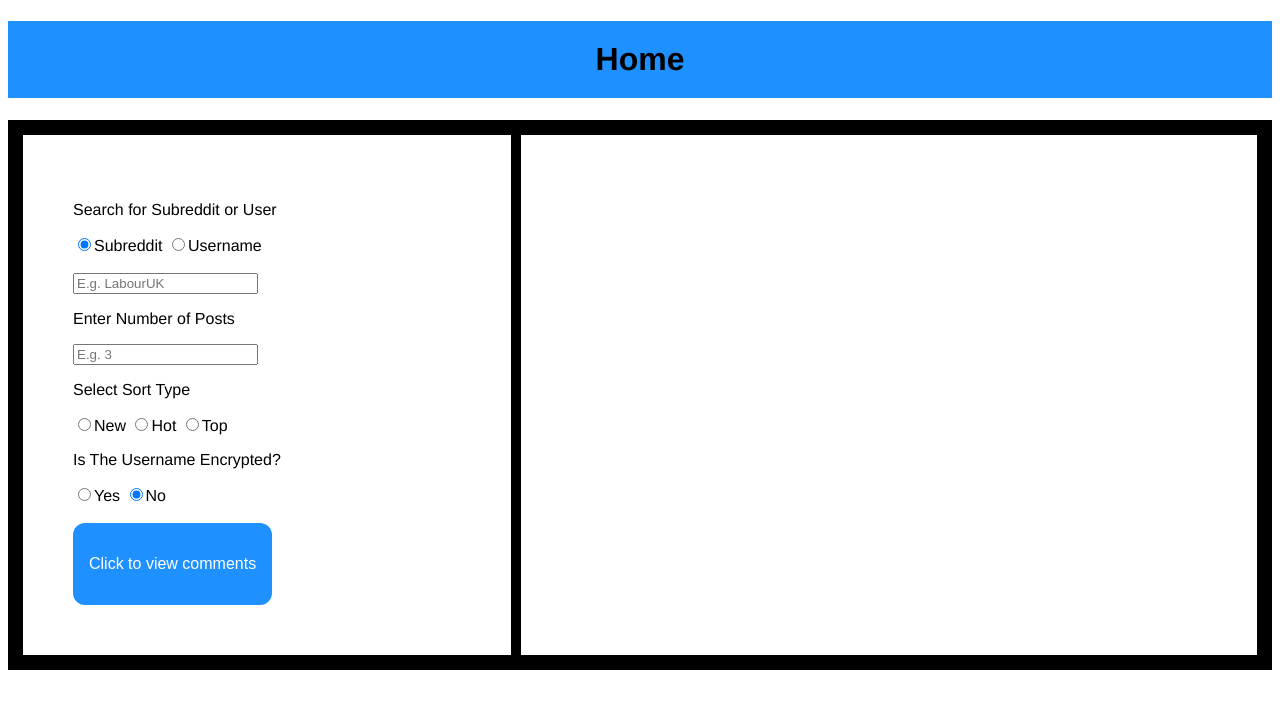
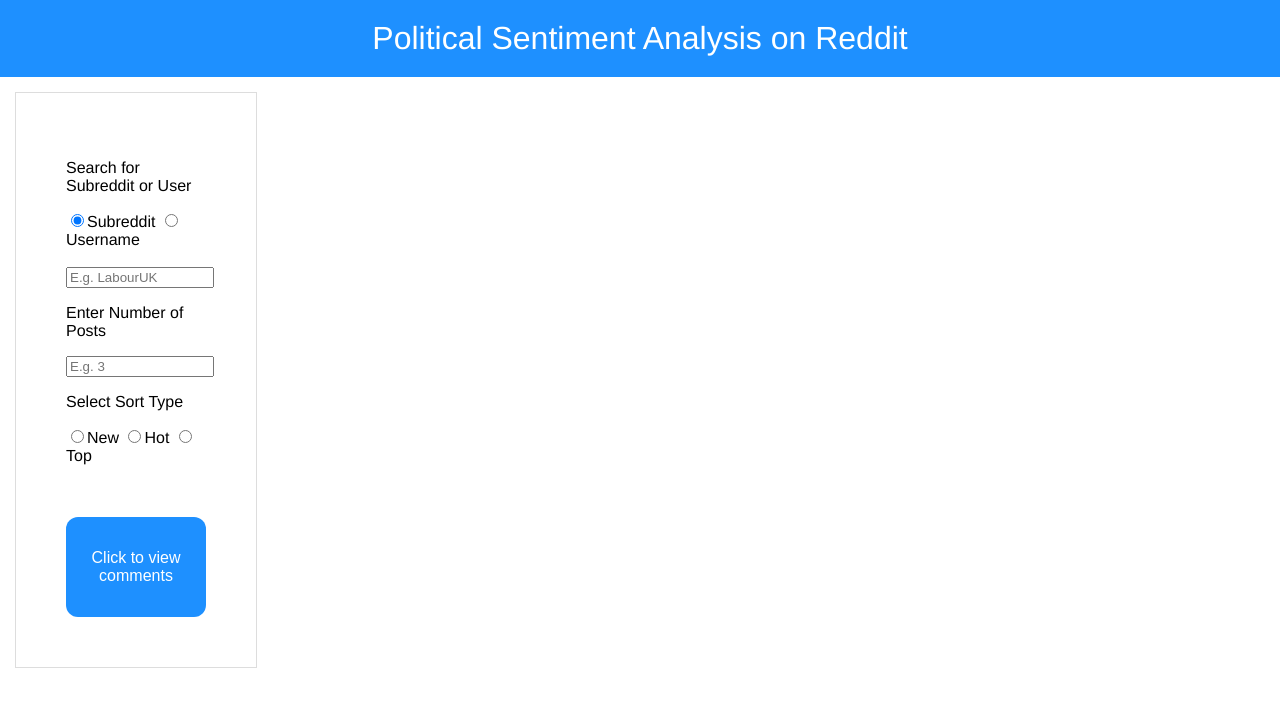
Before and after one commit to Bilal-Habib/Reddit_Political_Sentiment, a Flask app: page / in a window 1280 px wide. Shown: the top 709 px of the page. Run offline with Flask 2, Linux system fonts and the light colour scheme; parts of the project's set-up code (start-up, migrations or seed data) failed here and were passed over; some libraries are stand-ins or nearby versions.

Commit message:
added toggle switch to show left/right wing comments table added pie chart added spinner/loader cleaned UI by removing black borders around divs cleaned UI by hiding and showing elements using JQuery & event listener

```diff
--- a/app.py
+++ b/app.py
@@ -3,9 +3,8 @@ import reddit_connection
 import ml_model
 import rsa
 
-
+app = Flask(__name__)
 public_key, private_key = rsa.newkeys(512)
-app = Flask(__name__)
 
 
 @app.route('/')
@@ -28,15 +27,16 @@ def getUserInput():
     column_names = []
     # check if page type requested is a subreddit or a user
     if page_type == 'subredditPage':
-        column_names = ['Username', 'Comment', 'Sentiment Value']
+        column_names = ['Sentiment Value', 'Comment', 'Username']
         comments = reddit_connection.getSubredditComments(page_name, no_posts, post_sort_type)
     elif page_type == 'usernamePage':
-        column_names = ['Comment', 'Sentiment Value']
+        column_names = ['Sentiment Value', 'Comment']
         comments = reddit_connection.getUserComments(is_encrypted, page_name, no_posts, post_sort_type)
 
-    table_data = ml_model.predictComments(page_type, comments)
-
-    return {'connection': 'Successful', 'column_names': column_names, 'comments': table_data}
+    left_wing_dataset, right_wing_dataset = ml_model.predictComments(page_type, comments)
+    # comments = left_wing_dataset + right_wing_dataset
+    return {'connection': 'Successful', 'column_names': column_names,
+            'left_wing_dataset': left_wing_dataset, 'right_wing_dataset': right_wing_dataset}
 
 
 if __name__ == '__main__':
--- a/static/css/styles.css
+++ b/static/css/styles.css
@@ -1,25 +1,35 @@
 body {
     font-family: "Lucinda Grande", "Lucinda Sans Unicode", Helvetica, Arial, Verdana, sans-serif;
     color: black;
+    margin: 0px;
+    padding: 0px;
 }
 
 h1 {
     background-color: dodgerblue;
+    color: white;
+    font-weight: lighter;
     text-align: center;
     padding: 20px;
+    margin: 0px;
+}
+
+input[type=text] {
+    width: 100%;
 }
 
 .container {
     padding: 10px;
-    background-color: black;
     display:grid;
     grid-template-columns: repeat(5, 1fr);
+    max-width: 100%;
 }
 
 #options-div {
-    grid-column: span 2 / span 2;
+    grid-column: span 1;
     background-color: white;
     padding: 50px;
+    border: 1px solid #ddd;
 }
 
 #radio label {
@@ -53,33 +63,6 @@ h1 {
     padding: 10px;
     margin: 5px;
 }
-/*css above is for small ui (mobile screens)*/
-
-#table {
-    display: block;
-    overflow-x: auto;
-    white-space: nowrap;
-    font-family: Arial, Helvetica, sans-serif;
-    border-collapse: collapse;
-    width: 100%;
-  }
-
-#table td, #table th {
-    border: 1px solid #ddd;
-    padding: 8px;
-  }
-
-#table tr:nth-child(even){background-color: #f2f2f2;}
-
-#table tr:hover {background-color: #ddd;}
-
-#table th {
-  padding-top: 12px;
-  padding-bottom: 12px;
-  text-align: left;
-  background-color: dodgerblue;
-  color: white;
-}
 
 /*css below is for desktop ui (big screens)*/
 @media (min-width: 768px) {
@@ -94,3 +77,160 @@ h1 {
     }
 
 }
+
+/*css above is for small ui (mobile screens)*/
+
+/*------------------- Table CSS -----------------*/
+.table {
+    font-family: Arial, Helvetica, sans-serif;
+    width: 100%;
+    table-layout: fixed;
+  }
+
+.table td, .table th {
+    border: 1px solid #ddd;
+    padding: 8px;
+    word-wrap: break-word
+  }
+
+.table tr {
+    border-top: 0px;
+}
+
+.table tr:nth-child(even){background-color: #f2f2f2;}
+
+.table tr:hover {background-color: #ddd;}
+
+.table th {
+  padding-top: 12px;
+  padding-bottom: 12px;
+  text-align: left;
+  background-color: dodgerblue;
+  color: white;
+}
+/*------------------- Table CSS -----------------*/
+
+/*------------------- Loader/Spinner CSS -----------------*/
+.loader,
+.loader:after {
+  border-radius: 50%;
+  width: 10em;
+  height: 10em;
+}
+.loader {
+  margin: 25% 35%;
+  font-size: 10px;
+  position: relative;
+  text-indent: -9999em;
+  border-top: 1.1em solid rgba(60, 60, 60, 0.2);
+  border-right: 1.1em solid rgba(60, 60, 60, 0.2);
+  border-bottom: 1.1em solid rgba(60, 60, 60, 0.2);
+  border-left: 1.1em solid #000;
+  -webkit-transform: translateZ(0);
+  -ms-transform: translateZ(0);
+  transform: translateZ(0);
+  -webkit-animation: load8 1.1s infinite linear;
+  animation: load8 1.1s infinite linear;
+}
+@-webkit-keyframes load8 {
+  0% {
+    -webkit-transform: rotate(0deg);
+    transform: rotate(0deg);
+  }
+  100% {
+    -webkit-transform: rotate(360deg);
+    transform: rotate(360deg);
+  }
+}
+@keyframes load8 {
+  0% {
+    -webkit-transform: rotate(0deg);
+    transform: rotate(0deg);
+  }
+  100% {
+    -webkit-transform: rotate(360deg);
+    transform: rotate(360deg);
+  }
+}
+/*------------------- Loader/Spinner CSS -----------------*/
+
+
+/*------------------- Toggle Switch CSS -----------------*/
+.switch {
+  position: relative;
+  display: inline-block;
+  width: 180px;
+  height: 34px;
+}
+
+.switch input {display:none;}
+
+.slider {
+  position: absolute;
+  cursor: pointer;
+  top: 0;
+  left: 0;
+  right: 0;
+  bottom: 0;
+  background-color: blue;
+  -webkit-transition: .4s;
+  transition: .4s;
+}
+
+.slider:before {
+  position: absolute;
+  content: "";
+  height: 26px;
+  width: 26px;
+  left: 4px;
+  bottom: 4px;
+  background-color: white;
+  -webkit-transition: .4s;
+  transition: .4s;
+}
+
+input:checked + .slider {
+  background-color: red;
+}
+
+input:focus + .slider {
+  box-shadow: 0 0 1px #2196F3;
+}
+
+input:checked + .slider:before {
+  -webkit-transform: translateX(55px);
+  -ms-transform: translateX(55px);
+  transform: translateX(55px);
+}
+
+.right
+{
+  display: none;
+}
+
+.right, .left
+{
+  color: white;
+  position: absolute;
+  transform: translate(-50%,-50%);
+  top: 50%;
+  left: 50%;
+  font-size: 100%;
+  font-family: Verdana, sans-serif;
+}
+
+input:checked+ .slider .right
+{display: block;}
+
+input:checked + .slider .left
+{display: none;}
+
+/* Rounded sliders */
+.slider.round {
+  border-radius: 34px;
+}
+
+.slider.round:before {
+  border-radius: 50%;
+}
+/*------------------- Toggle Switch CSS -----------------*/
--- a/static/js/scripts.js
+++ b/static/js/scripts.js
@@ -4,18 +4,47 @@ window.onload = function(){
 };
 
 function changes() {
+//  when page loads or refreshes, hide these elements
+    $("#loader").hide();
+    $("#encrypt-label").hide();
+    $("label[for=encrypted],#encrypted").hide();
+    $("label[for=notEncrypted],#notEncrypted").hide();
+    $("#notEncrypted").prop("checked", true);
+    $(".switch").hide();
+    $("#chartContainer").hide();
+
     $('[name="page"]').on('change', function() {
         if ($(this).attr('id') == 'subredditPage') {
             $('#amount-label').text('Enter Number of Posts');
             $("#encrypt-label").hide();
-            $("#encrypted").hide();
-            $("#notEncrypted").hide();
+            $("label[for=encrypted],#encrypted").hide();
+            $("label[for=notEncrypted],#notEncrypted").hide();
         } else {
             $('#amount-label').text('Enter Number of Comments');
             $("#encrypt-label").show();
             $("#encrypted").show();
-            $("#notEncrypted").show();
+            $("label[for=encrypted],#encrypted").show();
+            $("label[for=notEncrypted],#notEncrypted").show();
         }
+    });
+}
+
+function init() {
+    document.addEventListener('DOMContentLoaded', function () {
+      let checkbox = document.querySelector('input[type="checkbox"]');
+
+      checkbox.addEventListener('change', function () {
+    //  when checked show right wing comments table and hide left wing
+        if (checkbox.checked) {
+          hideAllTables();
+          $("#rightwing-table").show();
+          console.log('Checked');
+        } else {
+          hideAllTables();
+          $("#leftwing-table").show();
+          console.log('Not checked');
+        }
+      });
     });
 }
 
@@ -36,44 +65,21 @@ function getUserInput() {
     return JSON.stringify(user_input)
 }
 
-function getComments() {
+function showComments() {
+    $(".switch").hide();
+    removeAllTables();
+    $("#loader").show();
     $.ajax({
         type: "POST",
         url: '/getuserinput',
         contentType: "application/json",
-            async: false,
+        async: true,
         data: getUserInput(),
 
         success: function (success_data) {
-                console.log("Comments retrieved successfully and has been saved")
+            if (success_data){
                 console.log(success_data)
-            },
-    });
-//    you can use code above or below (same result)
-
-//    fetch("/getuserinput", {
-//      method: "POST",
-//      body: JSON.stringify(user_input)
-//    }).then(res => {
-//      console.log("Request complete! response:", res);
-//    });
-
-    showComments();
-}
-
-function showComments() {
-    $.ajax({
-            type: "POST",
-            url: '/getuserinput',
-            contentType: "application/json",
-            async: false,
-            data: getUserInput(),
-
-            success: function (success_data) {
-                if (success_data.comments){
-                    console.log(success_data)
-                    createTable(success_data.column_names, success_data.comments)
-                    logData(success_data.column_names, success_data.comments)
+                processRedditData(success_data.column_names, success_data.left_wing_dataset, success_data.right_wing_dataset)
             } else {
                 console.log("Error, could not retrieve comments")
             }
@@ -81,26 +87,34 @@ function showComments() {
     });
 }
 
-function logData(column_names, comments) {
-    console.log(column_names);
-    console.log(comments);
+function processRedditData(column_names, left_comments, right_comments){
+    displayTable(column_names, left_comments, 'leftwing');
+    displayTable(column_names, right_comments, 'rightwing');
+    hideAllTables();
+    $("#leftwing-table").show();
+    displayPieChart(left_comments, right_comments);
 }
 
 function addTable() {
     $('#table-div').append('<table id="table"></table>');
 }
 
-function removeTable() {
-    $("#table").remove();
+function removeAllTables() {
+    $("#leftwing-table").remove();
+    $("#rightwing-table").remove();
 }
 
-function createTable(column_names, comments) {
-//  initialise div to remove an existing table
-    removeTable();
-//
+function hideAllTables() {
+    $(".table").hide();
+}
+
+function displayTable(column_names, comments, sentiment) {
+    $("#loader").hide();
+    $(".switch").show();
+//  TODO: WRITE CODE TO RESET TOGGLE SWITCH TO BE OFF/SHOW LEFT WING COMMENTS
+    $("#chartContainer").show();
     addTable();
     let table = document.getElementById('table');
-
     //  set column names/headers
     for (c=0; c<column_names.length; c++) {
         let header = document.createElement("th");
@@ -113,10 +127,46 @@ function createTable(column_names, comments) {
         let tr = document.createElement("tr");
         table.appendChild(tr);
         for (x=0; x<comments[y].length; x++) {
-            var td  = document.createElement("td");
-            var txt = document.createTextNode(comments[y][x]);
+            let td  = document.createElement("td");
+            let txt = document.createTextNode(comments[y][x]);
             td.appendChild(txt);
             tr.appendChild(td);
         }
     }
+//  e.g. id="leftwing-table"
+    let table_id = sentiment + '-table';
+    table.setAttribute('id', table_id)
+    table.setAttribute('class', 'table')
+
+    console.log("Table sentiment value: " + sentiment)
+    console.log(table);
 }
+
+function displayPieChart(left_comments, right_comments) {
+    let total = left_comments.length + right_comments.length;
+    let no_left = left_comments.length;
+    let no_right = right_comments.length;
+    var chart = new CanvasJS.Chart("chartContainer", {
+        animationEnabled: true,
+        title: {
+            text: "Ratio of Left-Wing and Right-Wing Comments"
+        },
+        data: [{
+            type: "pie",
+            startAngle: 90,
+            yValueFormatString: "##0.00\"%\"",
+            showInLegend: "true",
+            legendText: "{label}",
+//            indexLabelFontSize: 16,
+            indexLabel: "{label} - {y}",
+            dataPoints: [
+                {y: (no_left/total)*100, label: "Left-Wing"},
+                {y: (no_right/total)*100, label: "Right-Wing"},
+            ]
+        }]
+    });
+    chart.render();
+    console.log('Pie Chart Rendered Successfully!')
+}
+
+init();
--- a/templates/index.html
+++ b/templates/index.html
@@ -9,15 +9,19 @@
     <meta name="description" content="A website that visualises political sentiment from Reddit">
 
     <link rel="stylesheet" href="../static/css/styles.css">
+
+    <script src="https://canvasjs.com/assets/script/canvasjs.min.js"></script>
     <script src="https://ajax.googleapis.com/ajax/libs/jquery/3.5.1/jquery.min.js"></script>
     <script src="../static/js/scripts.js"></script>
 </head>
 
 <body>
-  <h1>Home</h1>
+  <h1>Political Sentiment Analysis on Reddit</h1>
 
   <section class="container">
+
       <div id="options-div" class="div-color">
+          <div id="chartContainer" style="height: 300px; width: 100%;"></div>
           <p>Search for Subreddit or User</p>
           <input type="radio" name="page" id="subredditPage" value="subredditPage" checked/><label>Subreddit</label>
           <input type="radio" name="page" id="usernamePage" value="usernamePage"/><label>Username</label>
@@ -34,21 +38,33 @@
           <input type="radio" name="sort" value="top"/><label>Top</label>
 
           <p><label id="encrypt-label">Is The Username Encrypted?</label></p>
-          <input type="radio" name="encryption" id="encrypted" value="yes"/><label>Yes</label>
-          <input type="radio" name="encryption" id="notEncrypted" value="no" checked/><label>No</label>
+
+          <input type="radio" id="encrypted" name="encryption" value="yes">
+          <label for="encrypted">Yes</label>
+
+          <input type="radio" id="notEncrypted" name="encryption" value="no">
+          <label for="notEncrypted">No</label>
 
           <br>
           <br>
 
-          <button id="show-res-btn" onclick="getComments()">
+          <button id="show-res-btn" onclick="showComments()">
               Click to view comments
           </button>
       </div>
 
-      <div id="table-div" style="grid-column: span 3 / span 3; background-color: white; padding: 0px;" class="div-color">
-        <table id="table"></table>
-    </div>
+      <div id="table-div" style="grid-column: span 4; background-color: white; padding: 0px;" class="div-color">
+          <label class="switch">
+             <input type="checkbox" id="togBtn">
+             <div class="slider round">
+                 <!-- When checkbox is turned on, we display the right-wing comments -->
+              <span class="right">Right-Wing</span>
+              <span class="left">Left-Wing</span>
+             </div>
+          </label>
+          <div id="loader" class="loader">Loading...</div>
+      </div>
+
   </section>
-
 </body>
 </html>
```
Also changed, not shown: ml_model.py (+21 -12 lines). Lines whose indentation alone changed are shown as unchanged.
